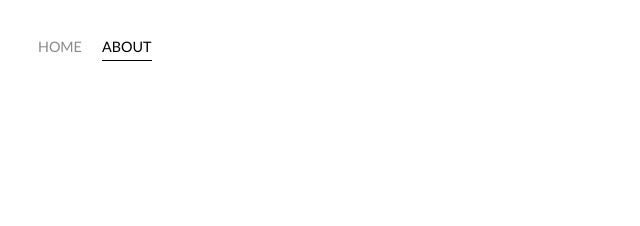
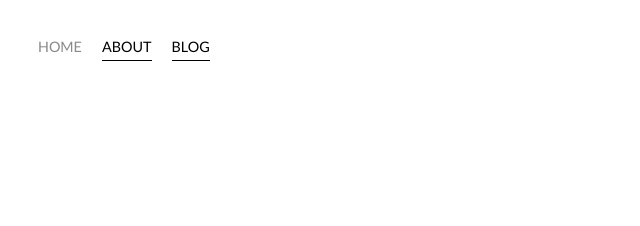
Before and after one commit to Adnane-Mansour/Adnane-Mansour.github.io, a plain HTML site: page about.html in a window 1280 px wide. Shown: the full height of the page, 0-640 px from the left. Drawn offline with Linux system fonts and the light colour scheme.

Commit message:
Update about.html

```diff
--- a/about.html
+++ b/about.html
@@ -18,6 +18,10 @@
 
         <div class="nav-link-wrapper active-nav-link">
           <a href="about.html">About</a>
+        </div>
+
+         <div class="nav-link-wrapper active-nav-link">
+          <a href="about.html">Blog</a>
         </div>
       </div>
 
```
